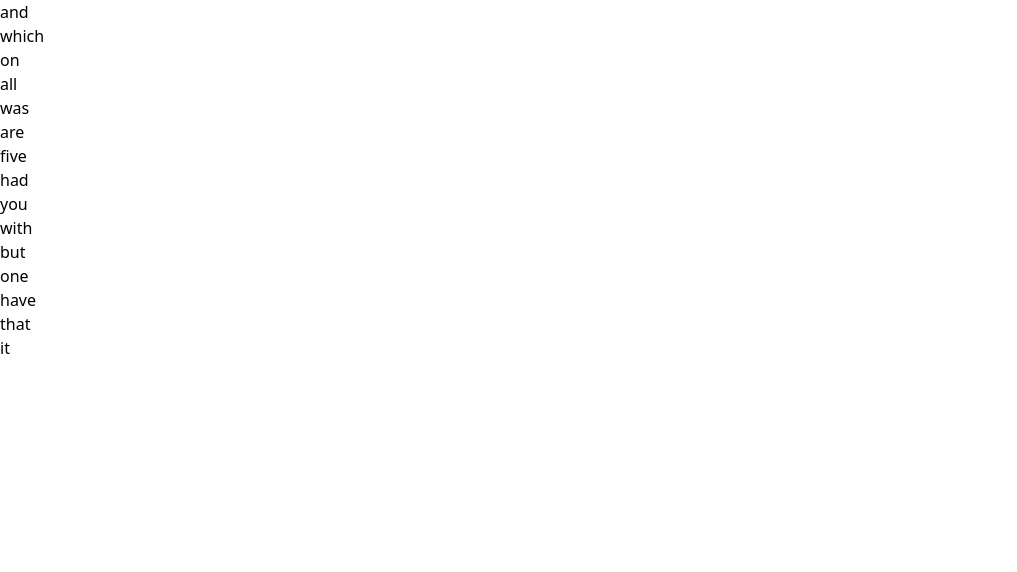
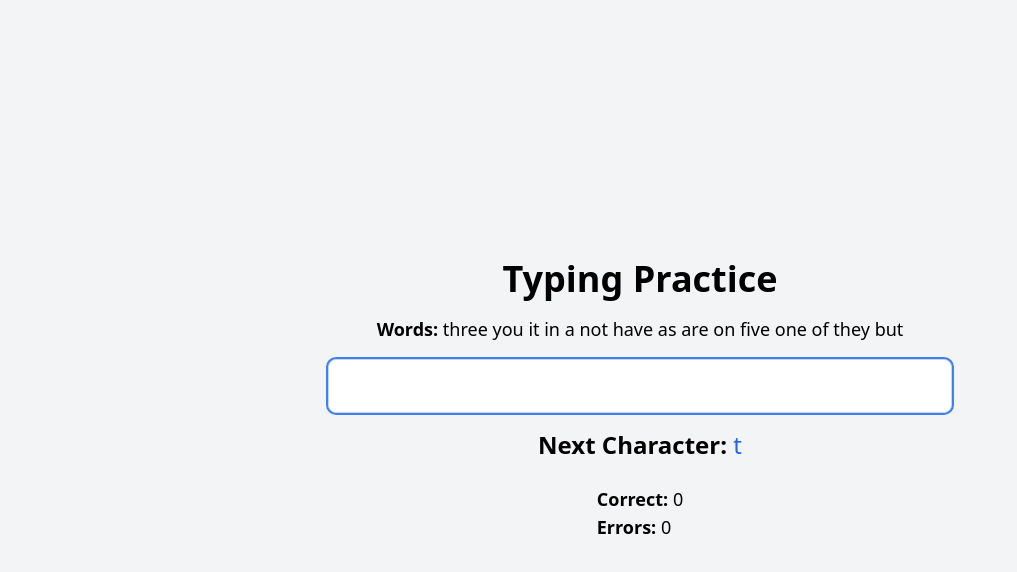
Before and after one commit to imcasero/TypeFlow, a React (Vite) app: page / in a window 1280 px wide. Shown: the top 572 px of the page, without its empty margins (0-1017 px from the left). Built offline with nearby package versions, Linux system fonts and the light colour scheme.

Commit message:
feat: add logic for stadistics

```diff
--- a/src/App.tsx
+++ b/src/App.tsx
@@ -1,16 +1,83 @@
+import { useState, useEffect } from "react";
 import { loadWords } from "./words";
 
 function App() {
   const language = "en";
-  const words = loadWords(language);
+  const length = 15;
+
+  const [words, setWords] = useState<string>("");
+  const [currentInput, setCurrentInput] = useState<string>("");
+  const [currentIndex, setCurrentIndex] = useState<number>(0);
+  const [correctCount, setCorrectCount] = useState<number>(0);
+  const [errorCount, setErrorCount] = useState<number>(0);
+  const [isFinished, setIsFinished] = useState<boolean>(false);
+
+  useEffect(() => {
+    setWords(loadWords(language, length));
+  }, [language, length]);
+
+  const handleInputChange = (e: React.ChangeEvent<HTMLInputElement>) => {
+    const value = e.target.value;
+
+    if (value.length < currentInput.length) {
+      setCurrentInput(value);
+      return;
+    }
+
+    if (value.length <= words.length) {
+      const currentChar = words[currentIndex];
+      const enteredChar = value[value.length - 1];
+
+      if (enteredChar === currentChar) {
+        setCorrectCount((prev) => prev + 1);
+        setCurrentIndex((prev) => prev + 1);
+      } else {
+        setErrorCount((prev) => prev + 1);
+      }
+    }
+
+    setCurrentInput(value);
+
+    if (currentIndex + 1 === words.length) {
+      setIsFinished(true);
+    }
+  };
 
   return (
-    <div>
-      <ul>
-        {words.map((word, index) => (
-          <li key={index}>{word}</li>
-        ))}
-      </ul>
+    <div className="flex flex-col items-center justify-center min-h-screen bg-gray-100 p-4">
+      <h1 className="text-4xl font-semibold mb-4">Typing Practice</h1>
+      <p className="text-lg mb-4">
+        <strong>Words:</strong> {words}
+      </p>
+      <input
+        type="text"
+        value={currentInput}
+        onChange={handleInputChange}
+        autoFocus
+        className="w-full md:w-1/2 p-3 text-xl border border-gray-300 rounded-lg focus:outline-none focus:ring-2 focus:ring-blue-500 mb-4"
+      />
+      <p className="text-2xl mb-2">
+        <strong>Next Character:</strong>{" "}
+        <span className="text-blue-600">
+          {words[currentIndex] || "Finished!"}
+        </span>
+      </p>
+      <div className="text-lg mt-4">
+        <p>
+          <strong>Correct:</strong> {correctCount}
+        </p>
+        <p>
+          <strong>Errors:</strong> {errorCount}
+        </p>
+      </div>
+      {isFinished && (
+        <div className="mt-4 p-4 bg-green-200 text-green-800 rounded-lg">
+          <h2 className="text-2xl font-semibold">¡Has terminado!</h2>
+          <p>Tu puntuación final:</p>
+          <p>Correctos: {correctCount}</p>
+          <p>Errores: {errorCount}</p>
+        </div>
+      )}
     </div>
   );
 }
--- a/src/words/index.ts
+++ b/src/words/index.ts
@@ -44,7 +44,7 @@ const words: Words = {
   ],
 };
 
-export function loadWords(language: string): string[] {
+export function loadWords(language: string, length: number): string {
   if (!Object.prototype.hasOwnProperty.call(words, language)) {
     throw new Error(`Language "${language}" is not supported.`);
   }
@@ -60,5 +60,6 @@ export function loadWords(language: string): string[] {
     ];
   }
 
-  return shuffledWords.slice(0, 15);
+  const selectedSlice = shuffledWords.slice(0, length);
+  return selectedSlice.join(" ");
 }
```
